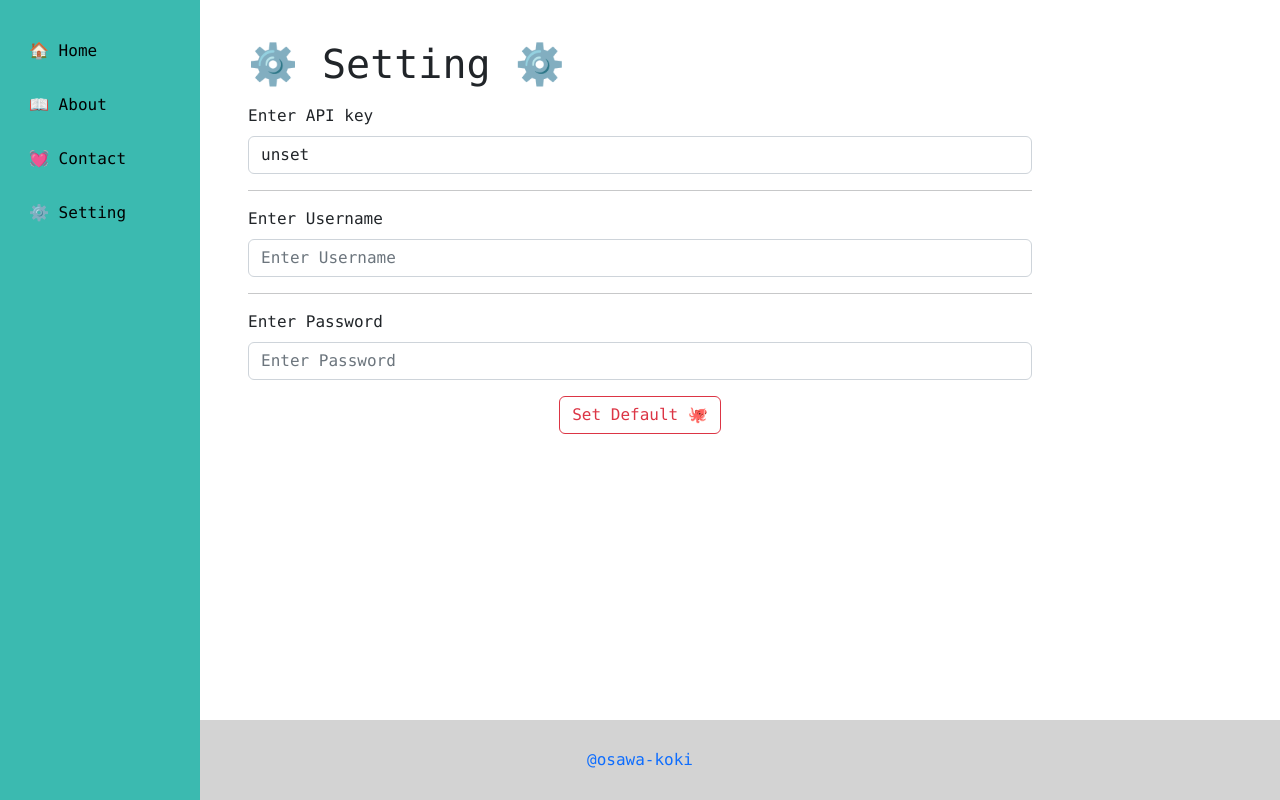
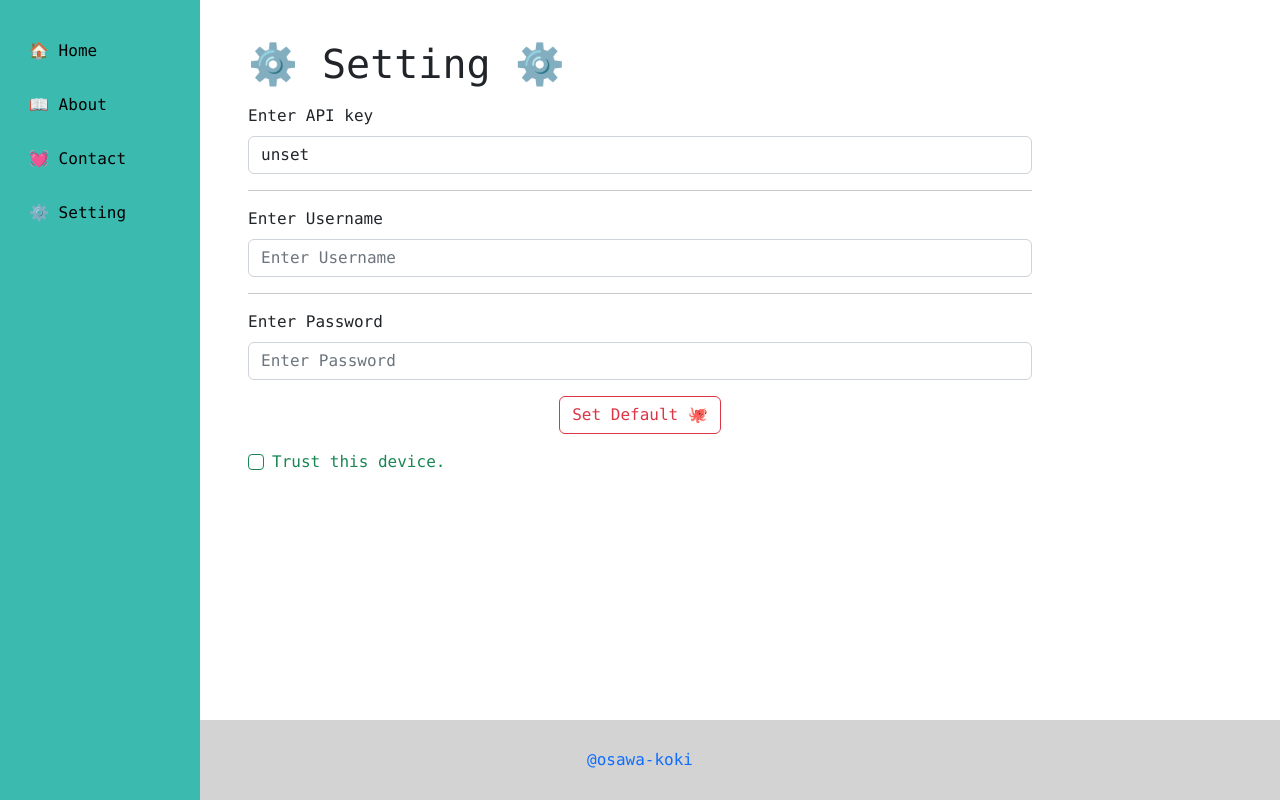
Before and after one commit to osawa-koki/enegaeru-sample, a Next.js app: page /setting in a window 1280 px wide. Built offline with nearby package versions, Linux system fonts and the light colour scheme; no server answers.

Commit message:
小さな修正。

```diff
--- a/pages/setting.tsx
+++ b/pages/setting.tsx
@@ -64,6 +64,12 @@ export default function Setting() {
           <Form.Control type="password" placeholder="Enter Password" value={sharedData.password} onInput={SetPassword} />
         </Form.Group>
         <Button variant='outline-danger' onClick={SetDefault} className='mt-3 d-block mx-auto'>Set Default 🐙</Button>
+        <div className='mt-3'>
+        <Form.Check type='checkbox' id={`trust-device`}>
+          <Form.Check.Input type='checkbox' isValid />
+          <Form.Check.Label>{`Trust this device.`}</Form.Check.Label>
+        </Form.Check>
+        </div>
       </div>
     </Layout>
   );
```
